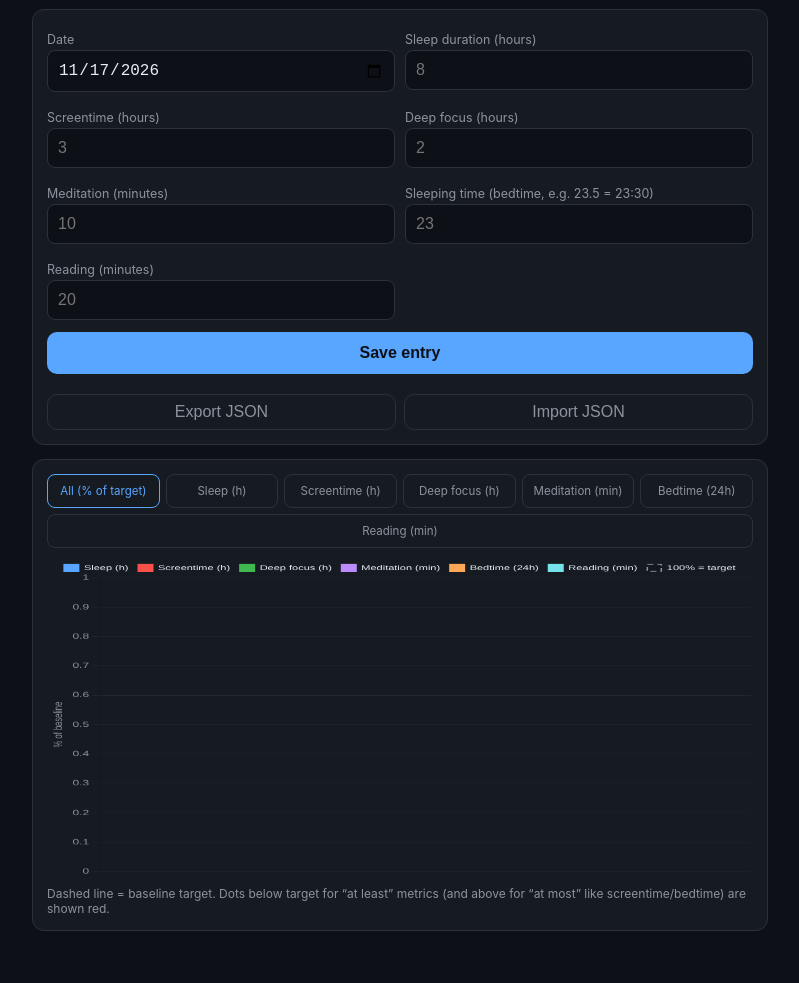
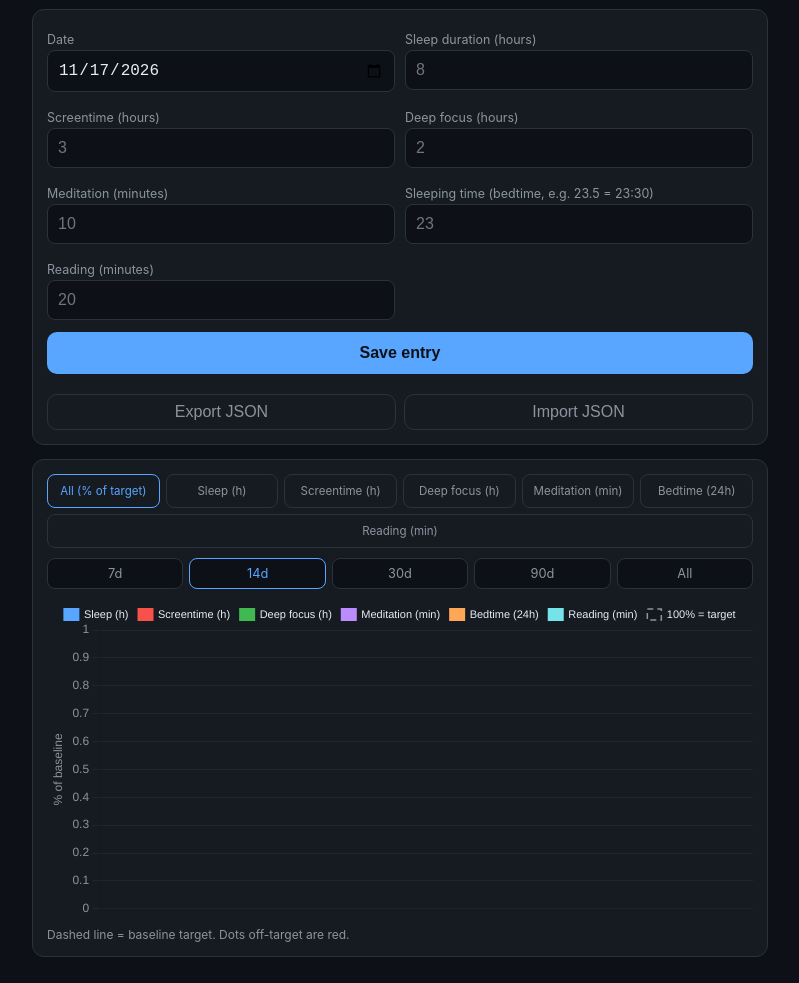
Before and after one commit to LeouYing/daily, a plain HTML site: page index.html in a window 1280 px wide. Shown: the part 66-1049 px from the top of the page, without its empty margins (240-1039 px from the left). Before the commit the page ends 1023 px from the top, so only its background shows below. Drawn offline with nearby package versions, Linux system fonts and the light colour scheme; animation ran at ten frames a second.

Commit message:
Add files via upload

```diff
--- a/index.html
+++ b/index.html
@@ -33,8 +33,12 @@ button.ghost{background:transparent;color:var(--dim);border:1px solid var(--bord
 .tab{flex:1;min-width:100px;padding:9px 4px;border-radius:8px;background:var(--card);
   border:1px solid var(--border);color:var(--dim);text-align:center;font-size:.72rem;cursor:pointer;}
 .tab.active{border-color:var(--accent);color:var(--accent);}
+.range{display:flex;gap:6px;margin-bottom:10px;}
+.rbtn{flex:1;padding:7px 0;border-radius:8px;background:#0d1117;border:1px solid var(--border);
+  color:var(--dim);font-size:.8rem;text-align:center;cursor:pointer;}
+.rbtn.active{border-color:var(--accent);color:var(--accent);}
 .grid2{display:grid;grid-template-columns:1fr 1fr;gap:10px;}
-canvas{max-width:100%;}
+.chartBox{position:relative;height:320px;}
 .small{font-size:.75rem;color:var(--dim);}
 .row{display:flex;gap:8px;}
 .row>*{flex:1;}
@@ -45,7 +49,7 @@ canvas{max-width:100%;}
 <body>
 <div class="wrap">
   <h1>📈 Daily Tracker</h1>
-  <div class="sub">Log once a day. Data stays on this device. Add to home screen for the app-like experience.</div>
+  <div class="sub">Log once a day. Data stays on this device.</div>
 
   <div class="card">
     <div class="grid2">
@@ -67,41 +71,41 @@ canvas{max-width:100%;}
 
   <div class="card">
     <div class="tabs" id="tabs"></div>
-    <canvas id="chart" height="260"></canvas>
-    <div class="small" style="margin-top:8px;">Dashed line = baseline target. Dots below target for “at least” metrics (and above for “at most” like screentime/bedtime) are shown red.</div>
+    <div class="range" id="rangeBtns"></div>
+    <div class="chartBox"><canvas id="chart"></canvas></div>
+    <div class="small" style="margin-top:8px;">Dashed line = baseline target. Dots off-target are red.</div>
   </div>
 </div>
 <div id="toast">Saved ✓</div>
 
 <script>
+// ============================================================
+// EDIT YOUR BASELINES HERE  (base = threshold, dir = "min" or "max")
+// ============================================================
 const METRICS = {
-  sleep:  {label:"Sleep (h)",        unit:"h", base:8,   dir:"min", color:"#58a6ff"},
-  screen: {label:"Screentime (h)",   unit:"h", base:3,   dir:"max", color:"#f85149"},
-  focus:  {label:"Deep focus (h)",   unit:"h", base:2,   dir:"min", color:"#3fb950"},
-  med:    {label:"Meditation (min)", unit:"min", base:10,dir:"min", color:"#bc8cff"},
-  bed:    {label:"Bedtime (24h)",    unit:"",  base:23.5,dir:"max", color:"#ffa657"},
-  read:   {label:"Reading (min)",    unit:"min", base:20,dir:"min", color:"#76e3ea"},
+  sleep:  {label:"Sleep (h)",        unit:"h", base:8,    dir:"min", color:"#58a6ff"},
+  screen: {label:"Screentime (h)",   unit:"h", base:3,    dir:"max", color:"#f85149"},
+  focus:  {label:"Deep focus (h)",   unit:"h", base:2,    dir:"min", color:"#3fb950"},
+  med:    {label:"Meditation (min)", unit:"min", base:10, dir:"min", color:"#bc8cff"},
+  bed:    {label:"Bedtime (24h)",    unit:"",  base:23.5, dir:"max", color:"#ffa657"},
+  read:   {label:"Reading (min)",    unit:"min", base:20, dir:"min", color:"#76e3ea"},
 };
+// ============================================================
 const LS_KEY = "dailyTracker.v1";
 let data = load();
-let chart = null, current = "all";
+let chart = null, current = "all", rangeDays = 14;
 
-// Default bedtimes wrap past midnight; convert 0-6 to 24-30 for graphing
 function bedNorm(v){ return (v >= 0 && v < 6) ? v + 24 : v; }
-function bedDenorm(v){ return v >= 24 ? v - 24 : v; }
-
-function load(){
-  try{ return JSON.parse(localStorage.getItem(LS_KEY)) || {}; }catch(e){ return {}; }
-}
+function load(){ try{ return JSON.parse(localStorage.getItem(LS_KEY)) || {}; }catch(e){ return {}; } }
 function save(){ localStorage.setItem(LS_KEY, JSON.stringify(data)); }
 
 function saveEntry(){
   const d = document.getElementById("fDate").value;
   if(!d){ alert("Pick a date"); return; }
   const entry = {
-    sleep:  val("fSleep"), screen: val("fScreen"), focus: val("fFocus"),
-    med:    val("fMed"),    read:   val("fRead"),
-    bed:    document.getElementById("fBed").value === "" ? null : val("fBed"),
+    sleep: val("fSleep"), screen: val("fScreen"), focus: val("fFocus"),
+    med: val("fMed"), read: val("fRead"),
+    bed: document.getElementById("fBed").value === "" ? null : val("fBed"),
   };
   data[d] = {...(data[d]||{}), ...entry};
   save(); render();
@@ -110,7 +114,12 @@ function saveEntry(){
 }
 function val(id){ const v = parseFloat(document.getElementById(id).value); return isNaN(v)?null:v; }
 
-function dates(){ return Object.keys(data).sort(); }
+// Only show the last `rangeDays` dates with at least one entry
+function visibleDates(){
+  const all = Object.keys(data).sort();
+  if(rangeDays === 0) return all; // "All"
+  return all.slice(-rangeDays);
+}
 
 function buildTabs(){
   const tabs = document.getElementById("tabs");
@@ -126,10 +135,21 @@ function buildTabs(){
   for(const k in METRICS) mk(k, METRICS[k].label);
 }
 
+function buildRangeBtns(){
+  const box = document.getElementById("rangeBtns");
+  box.innerHTML = "";
+  [[7,"7d"],[14,"14d"],[30,"30d"],[90,"90d"],[0,"All"]].forEach(([n,lbl])=>{
+    const el = document.createElement("div");
+    el.className = "rbtn" + (n===rangeDays?" active":"");
+    el.textContent = lbl;
+    el.onclick = ()=>{ rangeDays=n; buildRangeBtns(); renderChart(); };
+    box.appendChild(el);
+  });
+}
+
 function renderChart(){
-  const ds = [], labels = dates();
-  const xLabels = labels.map(d=>d.slice(5));
-  const plugins = [];
+  const ds = [], labels = visibleDates();
+  const xLabels = labels.map(d=>d.slice(5).replace("-","/"));
 
   function pointColor(key, raw){
     if(raw==null) return METRICS[key].color;
@@ -143,7 +163,7 @@ function renderChart(){
       const m = METRICS[k];
       ds.push({
         label:m.label, borderColor:m.color, backgroundColor:m.color,
-        borderWidth:2, pointRadius:3, spanGaps:true, yAxisID:"y",
+        borderWidth:2, pointRadius:3, spanGaps:true,
         data: labels.map(d=>{
           let v = data[d] ? data[d][k] : null;
           if(v==null) return null;
@@ -171,7 +191,6 @@ function renderChart(){
     });
     ds.push({label:"Baseline "+m.base+m.unit, borderColor:"#f85149", borderDash:[6,4],
       pointRadius:0, borderWidth:1.5, data: labels.map(()=>m.base)});
-    // bedtime axis runs to 30 (i.e. 6am)
   }
 
   if(chart) chart.destroy();
@@ -184,7 +203,7 @@ function renderChart(){
       responsive:true, maintainAspectRatio:false,
       interaction:{mode:"index", intersect:false},
       scales:{
-        x:{ticks:{color:"#8b949e", maxRotation:60, font:{size:10}}, grid:{color:"#21262d"}},
+        x:{ticks:{color:"#8b949e", maxRotation:60, autoSkip:true, font:{size:10}}, grid:{color:"#21262d"}},
         y:{
           min: current==="all" ? 0 : undefined,
           max: isBed ? 30 : undefined,
@@ -197,20 +216,19 @@ function renderChart(){
         tooltip:{ callbacks:{ title: items => labels[items[0].dataIndex] } } },
     },
   });
-  document.getElementById("chart").style.height = "320px";
+}
+
+function fillForm(d){
+  document.getElementById("fDate").value = d;
+  const e = data[d] || {};
+  for(const k in METRICS){
+    document.getElementById({sleep:"fSleep",screen:"fScreen",focus:"fFocus",med:"fMed",bed:"fBed",read:"fRead"}[k]).value = e[k]!=null?e[k]:"";
+  }
 }
 
 function render(){
-  buildTabs();
-  renderChart();
-  // prefill today's date & existing values
-  const today = new Date().toISOString().slice(0,10);
-  document.getElementById("fDate").value = today;
-  const e = data[today] || {};
-  for(const k in METRICS){
-    const el = document.getElementById({sleep:"fSleep",screen:"fScreen",focus:"fFocus",med:"fMed",bed:"fBed",read:"fRead"}[k]);
-    el.value = e[k]!=null ? e[k] : "";
-  }
+  buildTabs(); buildRangeBtns(); renderChart();
+  fillForm(new Date().toISOString().slice(0,10));
 }
 
 function exportData(){
@@ -226,12 +244,7 @@ function importData(ev){
   r.readAsText(f);
 }
 
-document.getElementById("fDate").addEventListener("change", function(){
-  const e = data[this.value] || {};
-  for(const k in METRICS){
-    document.getElementById({sleep:"fSleep",screen:"fScreen",focus:"fFocus",med:"fMed",bed:"fBed",read:"fRead"}[k]).value = e[k]!=null?e[k]:"";
-  }
-});
+document.getElementById("fDate").addEventListener("change", function(){ fillForm(this.value); });
 
 render();
 </script>
```
